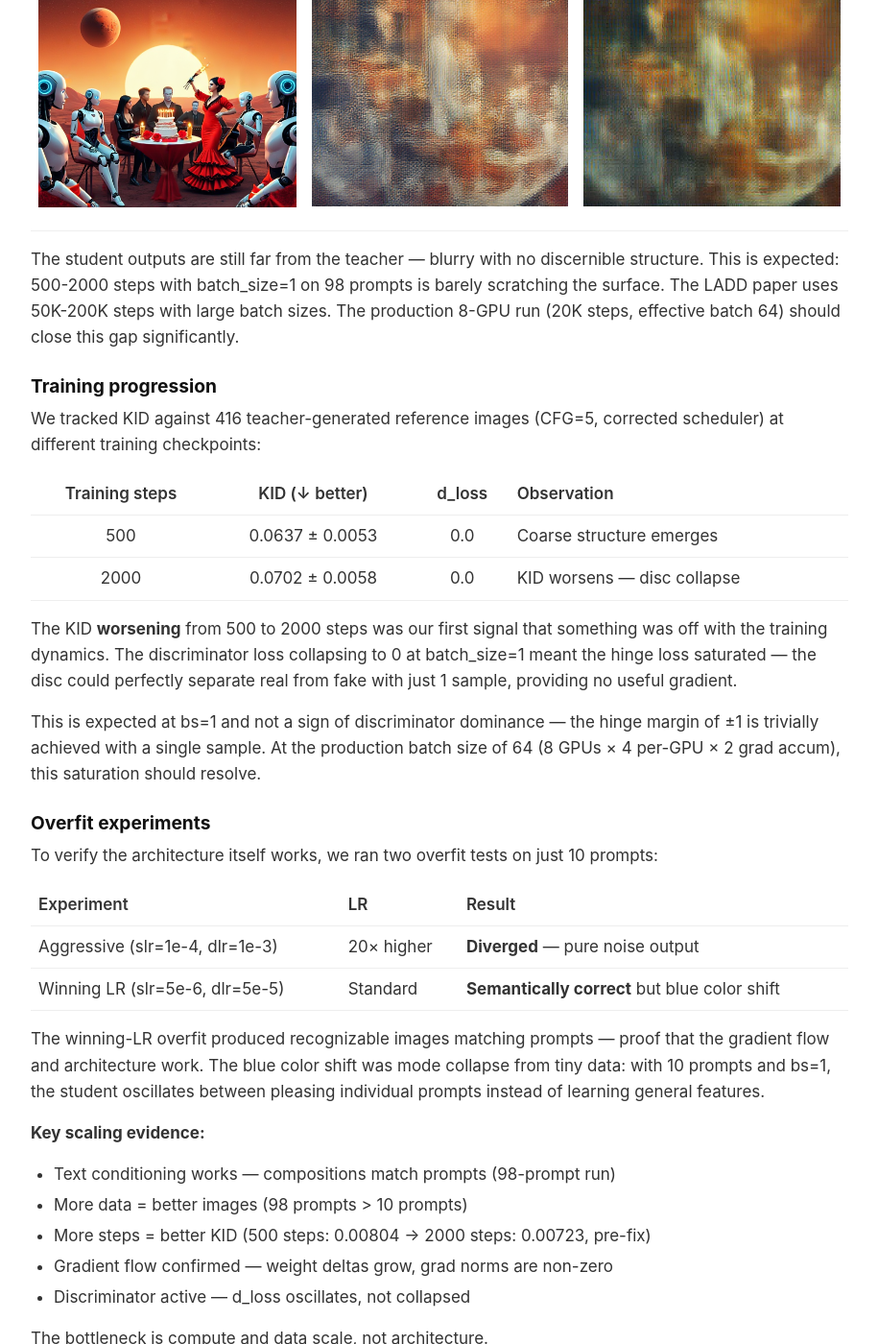
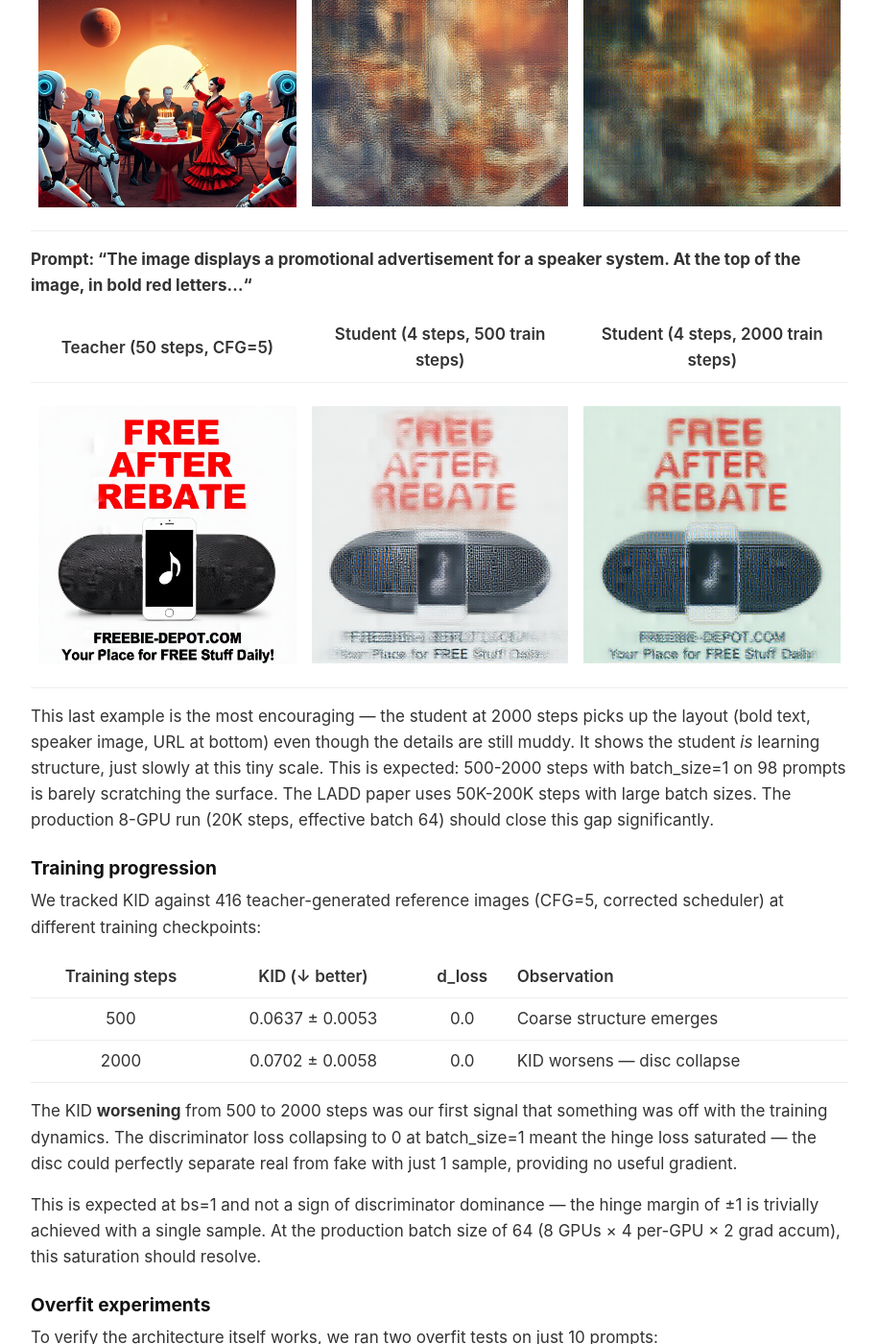
Before and after one commit to vionwinnie/vionwinnie.github.io, a Jekyll site: the page built from _posts/2026-04-05-ladd-training-framework.md, in a window 1280 px wide and 1400 px high, scrolled down 11623 px. Shown: the whole window at 96% size, without its empty margins (182-1097 px from the left). Built offline with Jekyll 4.4.1, drawn with Linux system fonts in a browser that asks for light colours.

Commit message:
Add speaker advertisement comparison — shows student learning structure at 2000 steps
Co-Authored-By: Claude Opus 4.6 (1M context) <noreply@anthropic.com>

```diff
--- a/_posts/2026-04-05-ladd-training-framework.md
+++ b/_posts/2026-04-05-ladd-training-framework.md
@@ -349,7 +349,13 @@ Here's what the student produces at 4 steps compared to the teacher at 50 steps
 |:---:|:---:|:---:|
 | ![Teacher reference — cyberpunk party](/images/ladd-training-framework/teacher_ref_row10.png) | ![Student at 500 training steps — cyberpunk party](/images/ladd-training-framework/student_500steps_row10.png) | ![Student at 2000 training steps — cyberpunk party](/images/ladd-training-framework/student_2000steps_row10.png) |
 
-The student outputs are still far from the teacher — blurry with no discernible structure. This is expected: 500-2000 steps with batch_size=1 on 98 prompts is barely scratching the surface. The LADD paper uses 50K-200K steps with large batch sizes. The production 8-GPU run (20K steps, effective batch 64) should close this gap significantly.
+**Prompt: "The image displays a promotional advertisement for a speaker system. At the top of the image, in bold red letters..."**
+
+| Teacher (50 steps, CFG=5) | Student (4 steps, 500 train steps) | Student (4 steps, 2000 train steps) |
+|:---:|:---:|:---:|
+| ![Teacher reference — speaker advertisement](/images/ladd-training-framework/teacher_ref_row9.png) | ![Student at 500 training steps — speaker advertisement](/images/ladd-training-framework/student_500steps_row9.png) | ![Student at 2000 training steps — speaker advertisement](/images/ladd-training-framework/student_2000steps_row9.png) |
+
+This last example is the most encouraging — the student at 2000 steps picks up the layout (bold text, speaker image, URL at bottom) even though the details are still muddy. It shows the student _is_ learning structure, just slowly at this tiny scale. This is expected: 500-2000 steps with batch_size=1 on 98 prompts is barely scratching the surface. The LADD paper uses 50K-200K steps with large batch sizes. The production 8-GPU run (20K steps, effective batch 64) should close this gap significantly.
 
 ### Training progression
 
```
Also changed, not shown: images/ladd-training-framework/student_2000steps_row9.png (added), images/ladd-training-framework/student_500steps_row9.png (added), images/ladd-training-framework/teacher_ref_row9.png (added).
